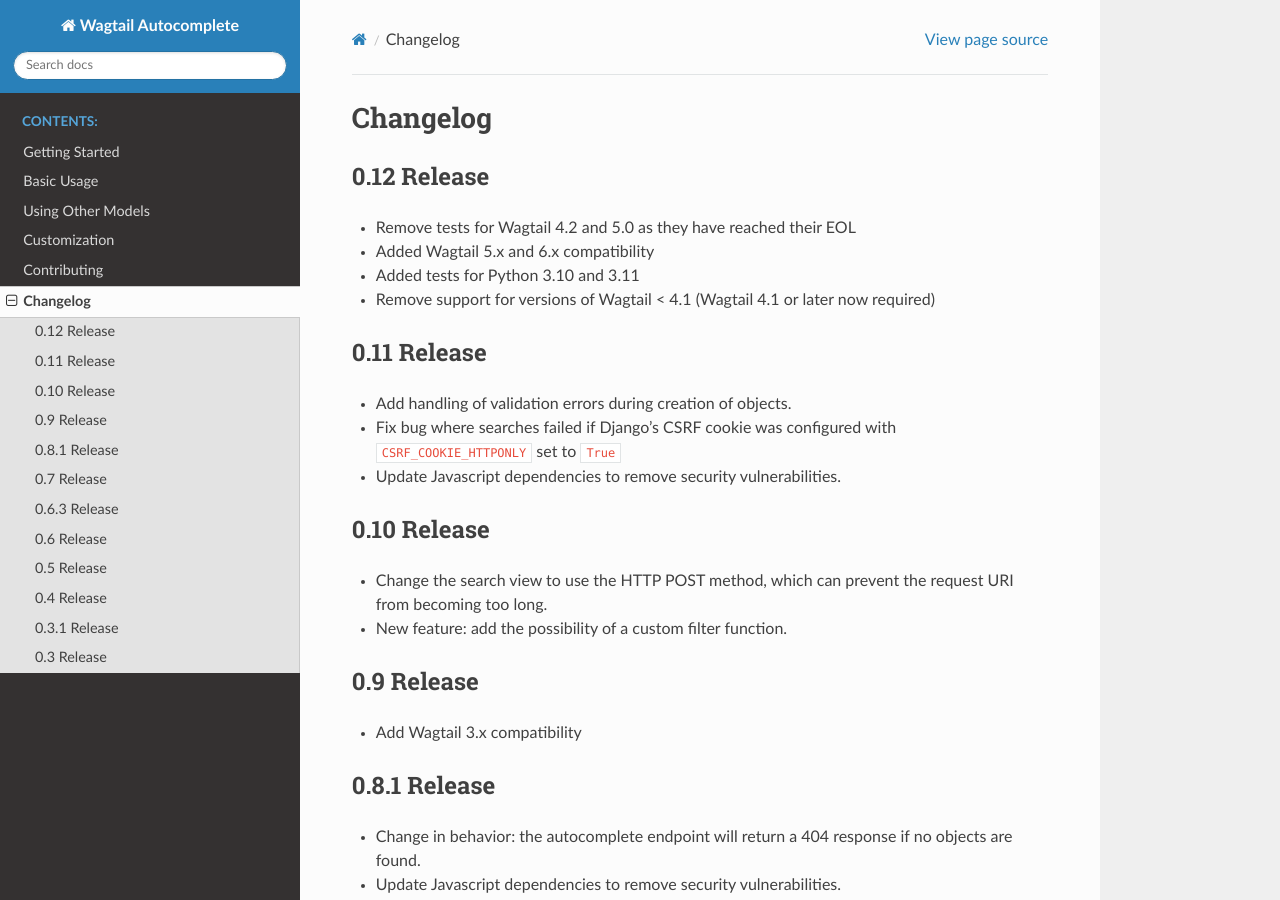
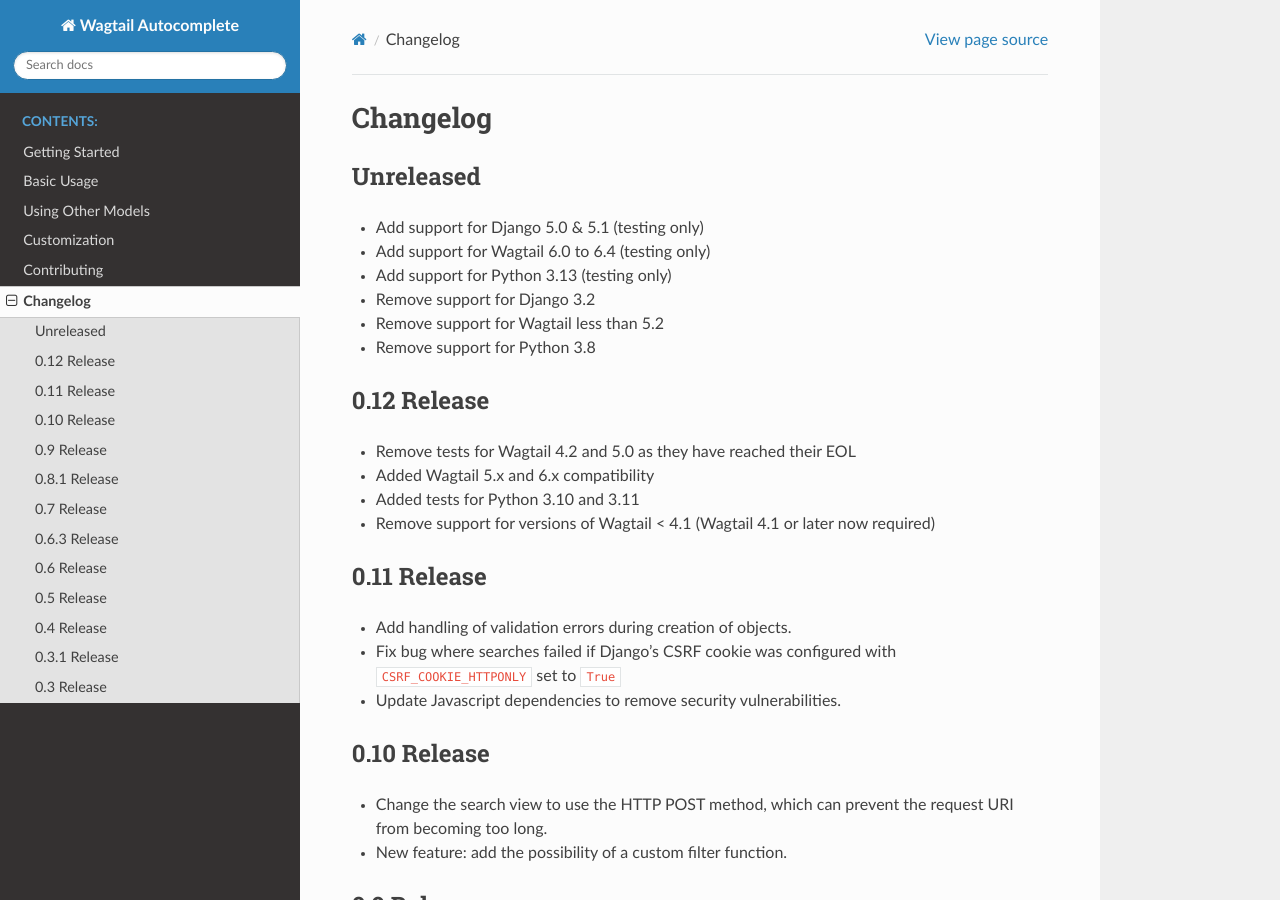
Before and after one commit to wagtail/wagtail-autocomplete, a Sphinx documentation site: the page built from docs/changelog.rst, in a window 1280 px wide and 900 px high. Built offline with Sphinx 7.4.7 and the Read the Docs theme 3.1.0, drawn with Linux system fonts in a browser that asks for light colours.

Commit message:
Update changelog

```diff
--- a/docs/changelog.rst
+++ b/docs/changelog.rst
@@ -1,6 +1,16 @@
 =========
 Changelog
 =========
+
+Unreleased
+----------
+
+* Add support for Django 5.0 & 5.1 (testing only)
+* Add support for Wagtail 6.0 to 6.4 (testing only)
+* Add support for Python 3.13 (testing only)
+* Remove support for Django 3.2
+* Remove support for Wagtail less than 5.2
+* Remove support for Python 3.8
 
 0.12 Release
 ----------
```
